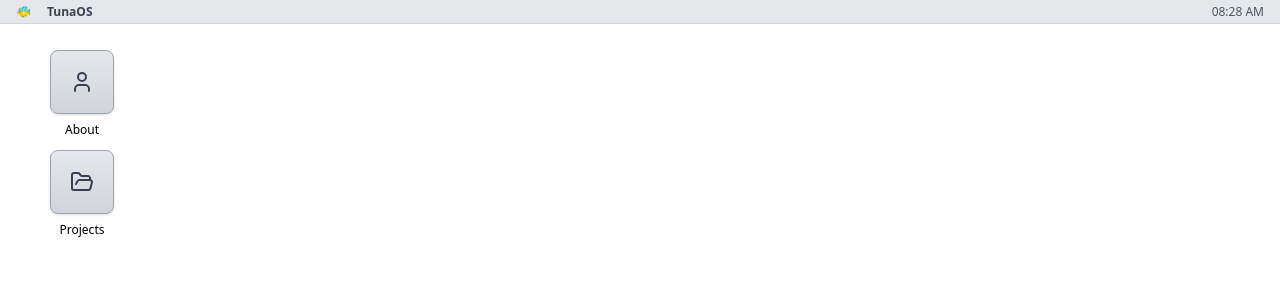
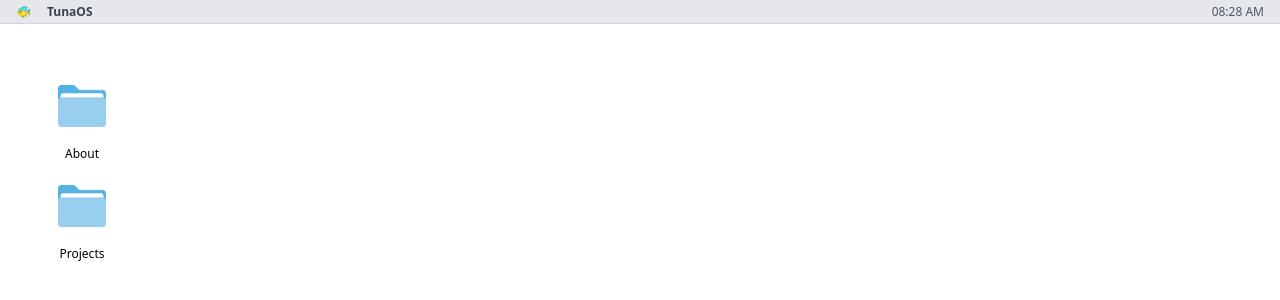
Before and after one commit to 2na3k/2na3k-app, a React (Vite) app: page / in a window 1280 px wide. Shown: the top 300 px of the page. Built offline with nearby package versions, Linux system fonts and the light colour scheme.

Commit message:
change the icon

```diff
--- a/src/App.tsx
+++ b/src/App.tsx
@@ -1,5 +1,5 @@
-import React, { useState, useRef, useEffect } from 'react';
-import { User, FolderOpen } from 'lucide-react';
+import React, { useState, useRef, useEffect, useCallback } from 'react';
+import folderIcon from './static/icons/folder.png';
 import DesktopIcon from './components/DesktopIcon';
 import DesktopWindow from './components/Window';
 import AboutContent from './components/AboutContent';
@@ -38,18 +38,23 @@ const ClassicMacDesktop: React.FC = () => {
   });
 
   const desktopRef = useRef<HTMLDivElement>(null);
+  const mousePosRef = useRef({ x: 0, y: 0 });
+  const dragStateRef = useRef(dragState);
+  useEffect(() => {
+    dragStateRef.current = dragState;
+  }, [dragState]);
 
   // Desktop icons configuration
   const desktopIcons: DesktopIconType[] = [
     {
       id: 'about',
       title: 'About',
-      icon: <User size={24} />
+      icon: <img src={folderIcon} alt="About" className="w-12 h-12 object-contain" />
     },
     {
       id: 'projects',
       title: 'Projects',
-      icon: <FolderOpen size={24} />
+      icon: <img src={folderIcon} alt="Projects" className="w-12 h-12 object-contain" />
     }
   ];
 
@@ -104,7 +109,7 @@ const ClassicMacDesktop: React.FC = () => {
   const handleIconDragStart = (iconId: string, e: React.MouseEvent) => {
     const rect = (e.currentTarget as HTMLElement).getBoundingClientRect();
     setDragState({
-      isDragging: false, // Will be set to true when mouse moves enough
+      isDragging: true, // Set to true immediately
       isResizing: false,
       itemId: iconId,
       itemType: 'icon',
@@ -143,92 +148,66 @@ const ClassicMacDesktop: React.FC = () => {
     });
   };
 
-  useEffect(() => {
-    const handleMouseMove = (e: MouseEvent) => {
-      if (dragState.itemId && desktopRef.current) {
+  const handleMouseMove = useCallback((e: MouseEvent) => {
+    mousePosRef.current = { x: e.clientX, y: e.clientY };
+    const currentDragState = dragStateRef.current;
+    if (!currentDragState.itemId || !desktopRef.current) return;
+
     const desktopRect = desktopRef.current.getBoundingClientRect();
-        // Check if we should start dragging (moved more than 3px for smoother start)
-        if (!dragState.isDragging && !dragState.isResizing && dragState.itemType === 'icon') {
-          const distance = Math.sqrt(
-            Math.pow(e.clientX - dragState.startPos.x, 2) +
-            Math.pow(e.clientY - dragState.startPos.y, 2)
-          );
-          if (distance > 3) {
-            setDragState(prev => ({ ...prev, isDragging: true }));
-          }
-        }
 
-        // Handle window dragging with improved performance
-        if (dragState.isDragging && dragState.itemType === 'window') {
+    if (currentDragState.isDragging && currentDragState.itemType === 'window') {
       const newX = Math.max(0, Math.min(
-            e.clientX - dragState.offset.x,
-            desktopRect.width - appState.windowSizes[dragState.itemId!].width
+        e.clientX - currentDragState.offset.x,
+        desktopRect.width - appState.windowSizes[currentDragState.itemId!].width
       ));
-          const newY = Math.max(24, Math.min( // Account for menu bar
-            e.clientY - dragState.offset.y,
-            desktopRect.height - appState.windowSizes[dragState.itemId!].height
+      const newY = Math.max(24, Math.min(
+        e.clientY - currentDragState.offset.y,
+        desktopRect.height - appState.windowSizes[currentDragState.itemId!].height
       ));
-
-          // Use requestAnimationFrame for smoother updates
       requestAnimationFrame(() => {
         setAppState(prev => ({
           ...prev,
           windowPositions: {
             ...prev.windowPositions,
-                [dragState.itemId!]: { x: newX, y: newY }
+            [currentDragState.itemId!]: { x: newX, y: newY }
           }
         }));
       });
-        }
-
-        // Handle icon dragging with improved performance
-        else if (dragState.isDragging && dragState.itemType === 'icon') {
+    } else if (currentDragState.isDragging && currentDragState.itemType === 'icon') {
       const newX = Math.max(0, Math.min(
-            e.clientX - desktopRect.left - dragState.offset.x,
-            desktopRect.width - 80 // Icon width
+        e.clientX - desktopRect.left - currentDragState.offset.x,
+        desktopRect.width - 80
       ));
-          const newY = Math.max(24, Math.min( // Account for menu bar
-            e.clientY - desktopRect.top - dragState.offset.y,
-            desktopRect.height - 100 // Account for icon height and margin
+      const newY = Math.max(24, Math.min(
+        e.clientY - desktopRect.top - currentDragState.offset.y,
+        desktopRect.height - 100
       ));
-
-          // Use requestAnimationFrame for smoother updates
       requestAnimationFrame(() => {
         setAppState(prev => ({
           ...prev,
           iconPositions: {
             ...prev.iconPositions,
-                [dragState.itemId!]: { x: newX, y: newY }
+            [currentDragState.itemId!]: { x: newX, y: newY }
           }
         }));
       });
-        }
-
-        // Handle window resizing
-        else if (dragState.isResizing && dragState.itemType === 'window' && dragState.startSize && dragState.startWindowPos) {
-          const originalPos = dragState.startWindowPos;
-          const originalSize = dragState.startSize;
-
+    } else if (currentDragState.isResizing && currentDragState.itemType === 'window' && currentDragState.startSize && currentDragState.startWindowPos) {
+      const originalPos = currentDragState.startWindowPos;
+      const originalSize = currentDragState.startSize;
       let newX = originalPos.x;
       let newY = originalPos.y;
       let newWidth = originalSize.width;
       let newHeight = originalSize.height;
-
-          const direction = dragState.resizeDirection;
+      const direction = currentDragState.resizeDirection;
       const minWidth = 320;
       const minHeight = 200;
       const topBarHeight = 24;
-
-          // Use mouse position directly, but clamp it to the desktop boundaries
       const mouseX = Math.max(0, Math.min(e.clientX, desktopRect.width));
       const mouseY = Math.max(topBarHeight, Math.min(e.clientY, desktopRect.height));
-
       const rightEdge = originalPos.x + originalSize.width;
       const bottomEdge = originalPos.y + originalSize.height;
 
-          if (direction?.includes('e')) {
-            newWidth = Math.max(minWidth, mouseX - originalPos.x);
-          }
+      if (direction?.includes('e')) newWidth = Math.max(minWidth, mouseX - originalPos.x);
       if (direction?.includes('w')) {
         newX = mouseX;
         newWidth = rightEdge - mouseX;
@@ -237,9 +216,7 @@ const ClassicMacDesktop: React.FC = () => {
           newX = rightEdge - minWidth;
         }
       }
-          if (direction?.includes('s')) {
-            newHeight = Math.max(minHeight, mouseY - originalPos.y);
-          }
+      if (direction?.includes('s')) newHeight = Math.max(minHeight, mouseY - originalPos.y);
       if (direction?.includes('n')) {
         newY = mouseY;
         newHeight = bottomEdge - mouseY;
@@ -248,28 +225,25 @@ const ClassicMacDesktop: React.FC = () => {
           newY = bottomEdge - minHeight;
         }
       }
-
       requestAnimationFrame(() => {
         setAppState(prev => ({
           ...prev,
-              windowPositions: {
-                ...prev.windowPositions,
-                [dragState.itemId!]: { x: newX, y: newY }
-              },
-              windowSizes: {
-                ...prev.windowSizes,
-                [dragState.itemId!]: { width: newWidth, height: newHeight }
-              }
+          windowPositions: { ...prev.windowPositions, [currentDragState.itemId!]: { x: newX, y: newY } },
+          windowSizes: { ...prev.windowSizes, [currentDragState.itemId!]: { width: newWidth, height: newHeight } }
         }));
       });
     }
-      }
-    };
+  }, [appState.windowSizes]);
 
-    const handleMouseUp = () => {
-      // If we finished an action on an icon without actually dragging it, treat it as a click.
-      if (dragState.itemType === 'icon' && !dragState.isDragging && dragState.itemId) {
-        openWindow(dragState.itemId);
+  const handleMouseUp = useCallback(() => {
+    const currentDragState = dragStateRef.current;
+    const distance = Math.sqrt(
+      Math.pow(mousePosRef.current.x - currentDragState.startPos.x, 2) +
+      Math.pow(mousePosRef.current.y - currentDragState.startPos.y, 2)
+    );
+
+    if (currentDragState.itemType === 'icon' && distance < 4 && currentDragState.itemId) {
+      openWindow(currentDragState.itemId);
     }
 
     setDragState({
@@ -283,18 +257,18 @@ const ClassicMacDesktop: React.FC = () => {
       startSize: null,
       startWindowPos: { x: 0, y: 0 }
     });
-    };
+  }, []);
 
-    if (dragState.itemId) {
+  useEffect(() => {
+    if (dragState.isDragging || dragState.isResizing) {
       document.addEventListener('mousemove', handleMouseMove);
       document.addEventListener('mouseup', handleMouseUp);
     }
-
     return () => {
       document.removeEventListener('mousemove', handleMouseMove);
       document.removeEventListener('mouseup', handleMouseUp);
     };
-  }, [dragState]);
+  }, [dragState.isDragging, dragState.isResizing, handleMouseMove, handleMouseUp]);
 
   return (
     <div className={appState.isDarkMode ? 'dark' : ''}>
--- a/src/components/DesktopIcon.tsx
+++ b/src/components/DesktopIcon.tsx
@@ -12,18 +12,14 @@ const DesktopIcon: React.FC<DesktopIconProps> = ({
     <div
       className="absolute flex flex-col items-center cursor-pointer group select-none"
       style={{
-        left: position.x,
-        top: position.y,
         willChange: 'transform',
-        transform: 'translateZ(0)'
+        transform: `translate(${position.x}px, ${position.y}px)`
       }}
       onMouseDown={onDragStart}
       onClick={onClick}
     >
-      <div className="w-16 h-16 mb-2 flex items-center justify-center bg-gradient-to-b from-gray-200 to-gray-300 dark:from-gray-600 dark:to-gray-700 rounded-lg icon-shadow border border-gray-400 dark:border-gray-500 group-hover:from-blue-200 group-hover:to-blue-300 dark:group-hover:from-blue-600 dark:group-hover:to-blue-700 transition-all duration-200">
-        <div className="text-gray-700 dark:text-gray-200 group-hover:text-blue-800 dark:group-hover:text-blue-200">
-          {icon}
-        </div>
+      <div className="w-16 h-16 mb-2 flex items-center justify-center">
+        {icon}
       </div>
       <span className="text-xs text-center text-black max-w-20 truncate">
         {title}
--- /dev/null
+++ b/src/vite-env.d.ts
@@ -0,0 +1,6 @@
+/// <reference types="vite/client" />
+
+declare module '*.icns' {
+  const value: string;
+  export default value;
+}
```
Also changed, not shown: src/static/icons/folder.png (added). Lines whose indentation alone changed are shown as unchanged.
